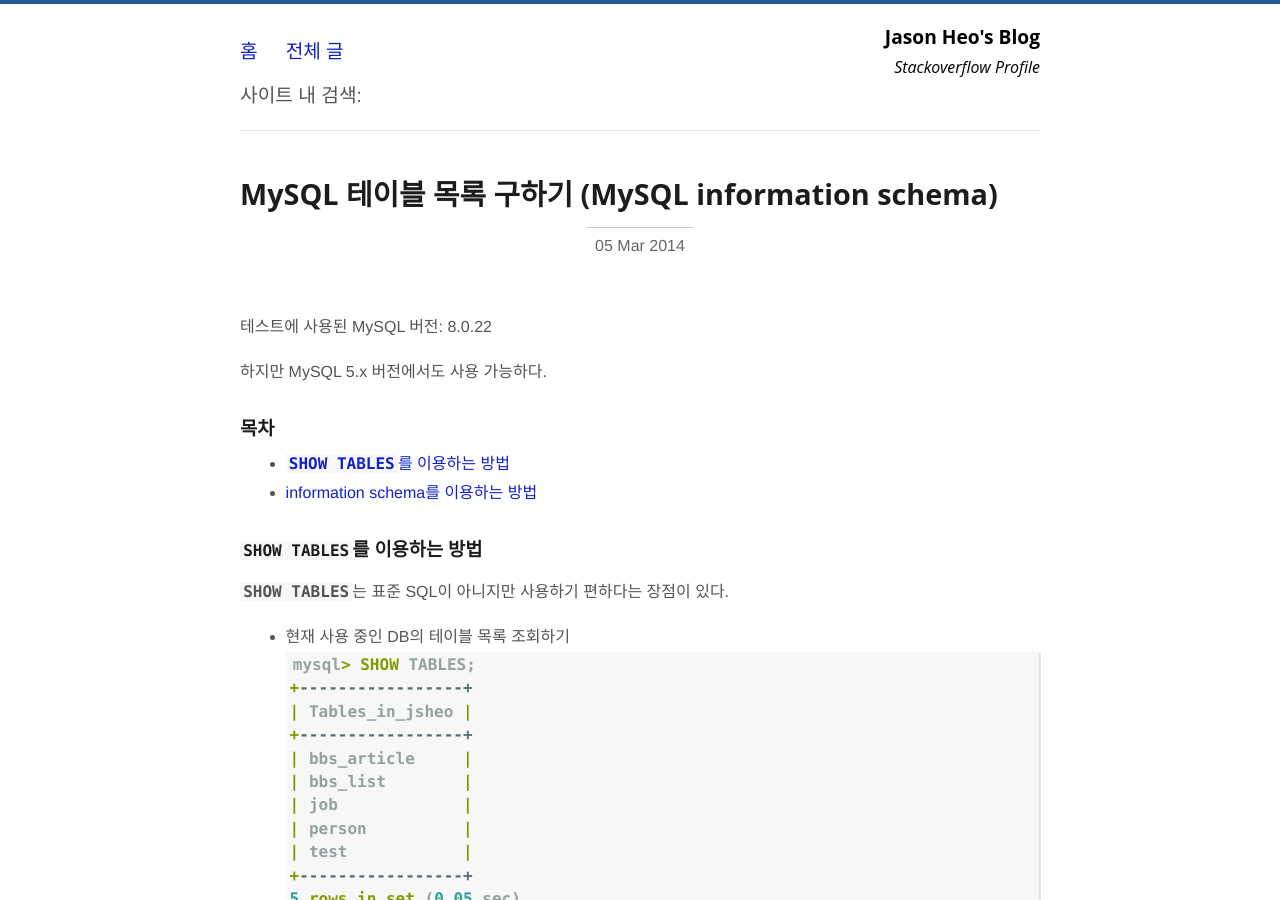
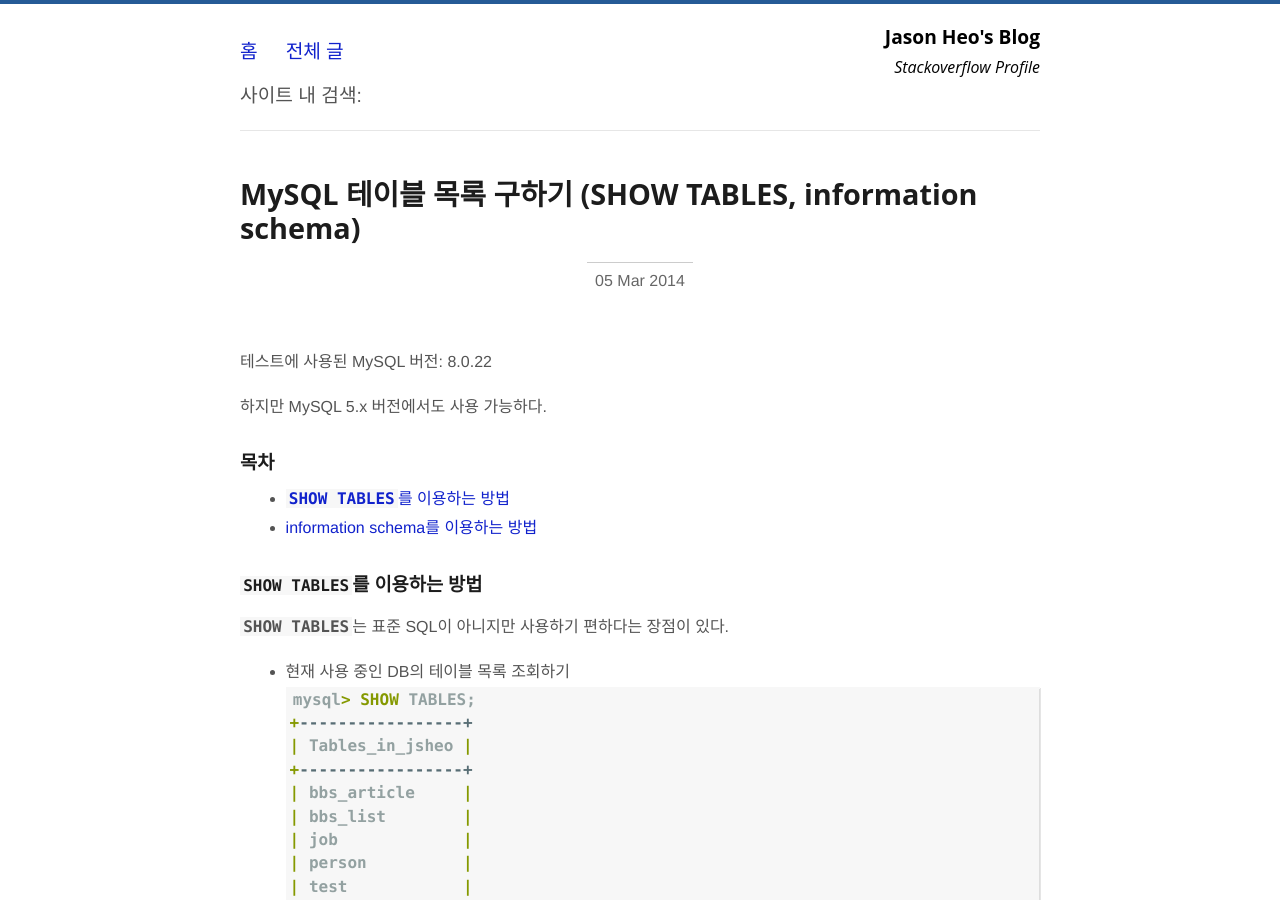
Before and after one commit to jason-heo/jason-heo.github.io, a Jekyll site: the page built from _posts/2014-01-01-getting-table-list.md, in a window 1280 px wide and 900 px high. Built offline with Jekyll 4.4.1, drawn with Linux system fonts in a browser that asks for light colours; comment, search, counter and statistics services are not loaded.

Commit message:
제목 변경

```diff
--- a/_posts/2014-01-01-getting-table-list.md
+++ b/_posts/2014-01-01-getting-table-list.md
@@ -1,6 +1,6 @@
 ---
 layout: post
-title: "MySQL 테이블 목록 구하기 (MySQL information schema)"
+title: "MySQL 테이블 목록 구하기 (SHOW TABLES, information schema)"
 date: 2014-03-05
 categories: mysql
 ---
```
